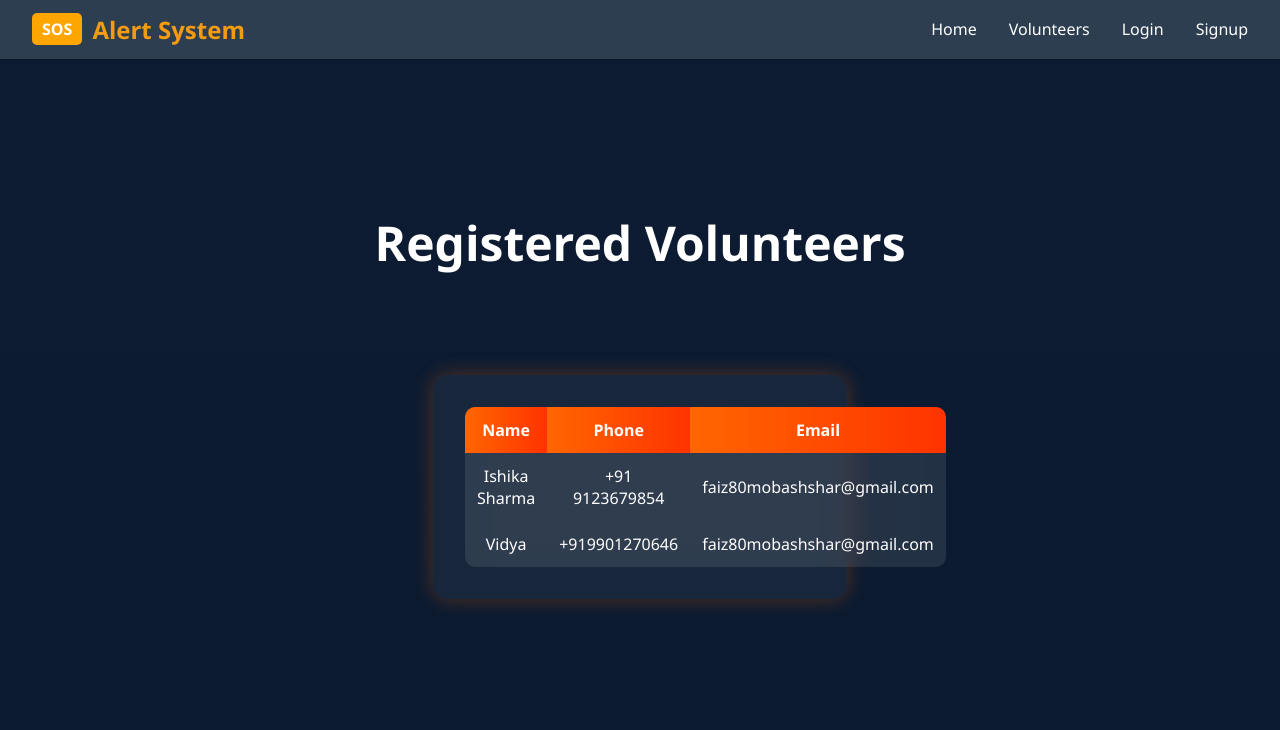
After one commit to IshikaSharma04/Sos-Alert-System, a Flask app: page /volunteers in a window 1280 px wide. The commit adds this page. Shown: the top 730 px of the page. Run offline with Flask 3, Linux system fonts and the light colour scheme; data comes from the database, SQL or seed files in the repository; both versions use the stored data as it was after the commit.

Commit message:
Updated volunteers page and UI fixes

```diff
--- a/app.py
+++ b/app.py
@@ -94,6 +94,15 @@ def login():
 
     return render_template("login.html")
 
+@app.route('/volunteers')
+def volunteers():
+    conn = get_db_connection()
+    cursor = conn.cursor(dictionary=True)
+    cursor.execute("SELECT name, phone, email FROM volunteers")
+    volunteers = cursor.fetchall()
+    conn.close()
+    return render_template("volunteers.html", volunteers=volunteers)
+
 @app.route('/send_sos', methods=['POST'])
 def send_sos():
     try:
--- a/static/styles.css
+++ b/static/styles.css
@@ -15,6 +15,34 @@ body {
     background-color: #2c3e50;
     padding: 0.8rem 2rem;
     box-shadow: 0 2px 4px rgba(0, 0, 0, 0.2);
+}
+.styled-table {
+    width: 80%;  /* Adjust width to fit inside the container */
+    margin: auto; /* Centers the table */
+    border-collapse: collapse;
+    background-color: rgba(255, 255, 255, 0.1);
+    backdrop-filter: blur(10px);
+    border-radius: 10px;
+    overflow: hidden;
+}
+
+.styled-table th, .styled-table td {
+    padding: 12px;
+    text-align: center;
+    color: white;
+}
+
+.styled-table th {
+    background: linear-gradient(to right, #ff6600, #ff3300);
+    font-weight: bold;
+}
+
+.container {
+    display: flex;
+    justify-content: center; /* Centers the content */
+    align-items: center;
+    flex-direction: column;
+    padding: 20px;
 }
 
 .logo {
--- a/templates/index.html
+++ b/templates/index.html
@@ -14,13 +14,13 @@
         </div>
         <ul class="nav-links">
             <li><a href="#" class="active"><i class="fa fa-home"></i> Home</a></li>
-            <li><a href="#"><i class="fa fa-users"></i> Volunteers</a></li>
+            <li><a href="/volunteers"><i class="fa fa-users"></i> Volunteers</a></li>
             <!-- Profile Dropdown -->
             <li class="dropdown">
                 <a href="#" class="dropbtn"><i class="fa fa-user"></i> Profile ▼</a>
                 <div class="dropdown-content">
-                    <a href="login.html"><i class="fa fa-sign-in-alt"></i> Login</a>
-                    <a href="signup.html"><i class="fa fa-user-plus"></i> Signup</a>
+                    <a href="login"><i class="fa fa-sign-in-alt"></i> Login</a>
+                    <a href="signup"><i class="fa fa-user-plus"></i> Signup</a>
                 </div>
             </li>
             <li><a href="#"><i class="fa fa-info-circle"></i> About</a></li>
--- /dev/null
+++ b/templates/volunteers.html
@@ -0,0 +1,45 @@
+<!DOCTYPE html>
+<html lang="en">
+<head>
+    <title>Volunteers List</title>
+    <link rel="stylesheet" href="/static/styles.css"> <!-- Matches your main theme -->
+</head>
+<body>
+    <nav class="navbar">
+        <div class="logo">
+            <span class="sos-icon">SOS</span>
+            <span class="brand">Alert System</span>
+        </div>
+        <ul class="nav-links">
+            <li><a href="/">Home</a></li>
+            <li><a href="/volunteers" class="active">Volunteers</a></li>
+            <li><a href="/login">Login</a></li>
+            <li><a href="/signup">Signup</a></li>
+        </ul>
+    </nav>
+
+    <div class="main-content">
+        <h2 class="highlight-white">Registered Volunteers</h2>
+        <div class="form-container">
+            <table class="styled-table">
+                <thead>
+                    <tr>
+                        <th>Name</th>
+                        <th>Phone</th>
+                        <th>Email</th>
+                    </tr>
+                </thead>
+                <tbody>
+                    {% for volunteer in volunteers %}
+                    <tr>
+                        <td>{{ volunteer.name }}</td>
+                        <td>{{ volunteer.phone }}</td>
+                        <td>{{ volunteer.email }}</td>
+                    </tr>
+                    {% endfor %}
+                </tbody>
+            </table>
+        </div>
+    </div>
+</body>
+</html>
```
Also changed, not shown: sos_system.sql (added, +54 -0 lines).
